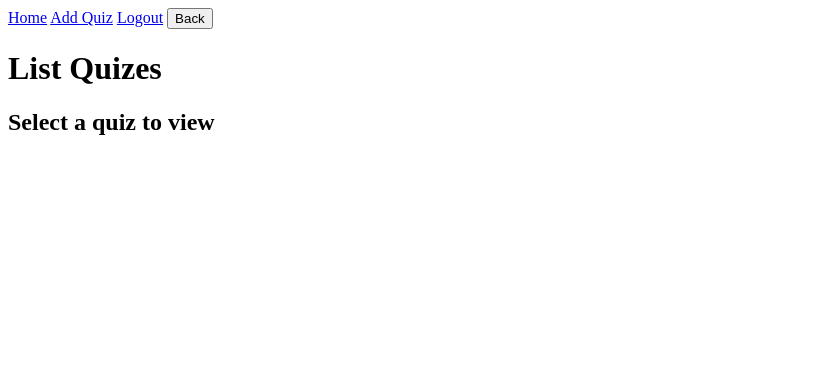
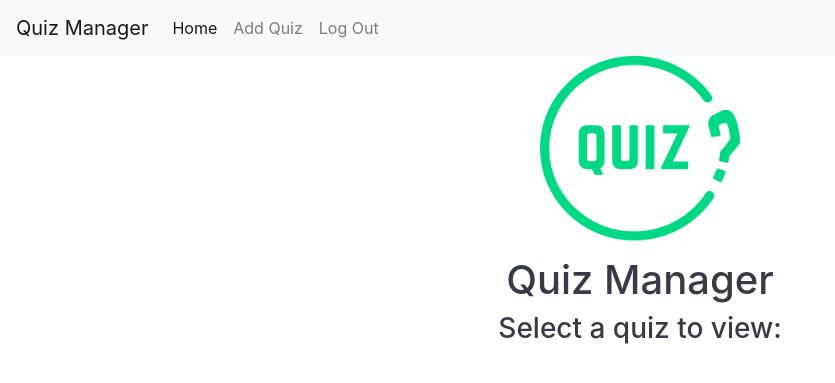
Before and after one commit to mathewbryan/BCS-Quiz-Manager, a Django app: page / in a window 1280 px wide. Shown: the top 383 px of the page, without its empty margins (0-835 px from the left). Run offline with Django 3.2, Linux system fonts and the light colour scheme; the visitor is signed in with stand-in values (Sample User, id 1); data that the repository does not hold is empty; some libraries are stand-ins or nearby versions.

Commit message:
Updated HTML templates

```diff
--- /dev/null
+++ b/quizmanager/Quiz/static/css/style.css
@@ -0,0 +1,60 @@
+h1, h2, h3, label, li, ol, ul {
+    color:#383b47;
+}
+a {
+    text-decoration: none;
+    color:#383b47;
+}
+input[type=submit]{
+    background-color: lightgray;
+    border-radius:  5px;
+    width: 100px;
+}
+.login-container{
+    display: flex;
+    justify-content: center;
+    text-align: center;
+    align-items: center;
+    flex-direction: column;
+    position: relative;
+    top: 40%;
+}
+.login-container input {
+    border-radius: 7px;
+    width: 350px;
+}
+.login-container #login {
+    border-radius: 7px;
+    width: auto;
+}
+.quiz-list {
+    display: flex;
+    justify-content: center;
+    text-align: center;
+}
+
+.questions-container{
+    display: flex;
+    justify-content: center;
+    text-align: center;
+    align-items: center;
+    flex-direction: column;
+
+}
+.questions-container ol {
+    padding-left: 0px;
+}
+.answers-container{
+    display: flex;
+    justify-content: center;
+    text-align: center;
+    align-items: center;
+    flex-direction: column;
+}
+.form-container {
+    display: flex;
+    justify-content: center;
+    text-align: center;
+    align-items: center;
+    flex-direction: column;
+}
--- a/quizmanager/Quiz/templates/Quiz/add_quiz.html
+++ b/quizmanager/Quiz/templates/Quiz/add_quiz.html
@@ -1,4 +1,7 @@
+{% load static %}
+<link rel="stylesheet"  href="{%  static  'css/style.css'  %}">
 {% include "Quiz/nav.html" %}
+<section class="form-container">
 <form method="post"> {% csrf_token %}
 <h2>Add a New Quiz</h2>
 <input type='hidden' name='action' value='add_quiz'>
@@ -13,3 +16,4 @@
 {{question_form.as_p}}
 <input type="submit" value="Save">
 </form>
+</section>
--- a/quizmanager/Quiz/templates/Quiz/base.html
+++ b/quizmanager/Quiz/templates/Quiz/base.html
@@ -0,0 +1,3 @@
+{% load static %}
+<body>
+</body>
--- a/quizmanager/Quiz/templates/Quiz/edit_question.html
+++ b/quizmanager/Quiz/templates/Quiz/edit_question.html
@@ -1,5 +1,7 @@
+{% load static %}
+<link rel="stylesheet"  href="{%  static  'css/style.css'  %}">
 {% include "Quiz/nav.html" %}
-
+<section class="form-container">
 <form method="post"> {% csrf_token %}
 <h2>Edit a Question</h2>
 <h4>Please select a quiz to link questions to</h4>
@@ -9,3 +11,4 @@
 <label for="checkbox">Delete Question</label>
 <input type="submit" value="Save">
 </form>
+</section>
--- a/quizmanager/Quiz/templates/Quiz/edit_quiz.html
+++ b/quizmanager/Quiz/templates/Quiz/edit_quiz.html
@@ -1,5 +1,8 @@
+{% load static %}
+<link rel="stylesheet"  href="{%  static  'css/style.css'  %}">
 {% include "Quiz/nav.html" %}
-<h1>edit quiz</h1>
+<section class="form-container">
+<h1>Edit Quiz</h1>
 
 <form method="post"> {% csrf_token %}
 <h2>Edit the Quiz Name</h2>
@@ -9,3 +12,4 @@
 <label for="checkbox">Delete Question</label>
 <input type="submit" value="Save">
 </form>
+</section>
--- a/quizmanager/Quiz/templates/Quiz/list.html
+++ b/quizmanager/Quiz/templates/Quiz/list.html
@@ -1,17 +1,25 @@
+{% load static %}
+<link rel="stylesheet"  href="{%  static  'css/style.css'  %}">
+<style>
+    img {
+        height: 200px;
+        width: 200px;
+    }
+</style>
 {% include "Quiz/nav.html" %}
-<h1>List Quizes</h1>
-<h2>
-    Select a quiz to view
-</h2>
-{% for quiz in quizzes %}
-    <a href="quiz/{{quiz.id}}/"> {{quiz}}</a> <br>
-    <br>
-    <!-- <ol>
-    {% for question in questions%}
-        {% if question.quiz.id == quiz.id %}
-            <li>{{question}}<br></li>
-            {% endif %}
-    {% endfor %}
-    <br>
-    </ol> -->
-{% endfor %}
+
+<body>
+<section class="quiz-list">
+    <div>
+        <img src={% static '/images/quiz-logo.jpg' %}>
+        <h1>Quiz Manager</h1>
+        <h3>
+            Select a quiz to view:
+        </h3>
+        {% for quiz in quizzes %}
+            <a href="quiz/{{quiz.id}}/"> {{quiz}}</a> <br>
+            <br>
+        {% endfor %}
+    </div>
+</section>
+</body>
--- a/quizmanager/Quiz/templates/Quiz/nav.html
+++ b/quizmanager/Quiz/templates/Quiz/nav.html
@@ -1,11 +1,38 @@
+{% load static %}
+<link rel="stylesheet"  href="{%  static  'css/style.css'  %}">
+<link rel="stylesheet" href="https://stackpath.bootstrapcdn.com/bootstrap/4.3.1/css/bootstrap.min.css" integrity="sha384-ggOyR0iXCbMQv3Xipma34MD+dH/1fQ784/j6cY/iJTQUOhcWr7x9JvoRxT2MZw1T" crossorigin="anonymous">
 <script>
 function goBack() {
   window.history.back();
 }
 </script>
-<div class="topnav">
-  <a class="active" href="/">Home</a>
-  <a class="active" href="/add-quiz/">Add Quiz</a>
+{% comment %} <div class="topnav">
+  <a class="active" href="/">Quizzes</a>
+  {% if 'can_edit_questions' in permissions.name or request.user.is_superuser %}
+    <a class="active" href="/add-quiz/">Add Quiz</a>
+  {%endif%}
   <a href="/logout/">Logout</a>
   <button onclick="goBack()">Back</button>
-</div>
+</div> {% endcomment %}
+
+<nav class="navbar navbar-expand-lg navbar-light bg-light">
+  <a class="navbar-brand" href="">Quiz Manager</a>
+  <button class="navbar-toggler" type="button" data-toggle="collapse" data-target="#navbarNav" aria-controls="navbarNav" aria-expanded="false" aria-label="Toggle navigation">
+    <span class="navbar-toggler-icon"></span>
+  </button>
+  <div class="collapse navbar-collapse" id="navbarNav">
+    <ul class="navbar-nav">
+      <li class="nav-item active">
+        <a class="nav-link" href="/">Home <span class="sr-only">(current)</span></a>
+      </li>
+      {% if 'can_edit_questions' in permissions.name or request.user.is_superuser %}
+        <li class="nav-item">
+          <a class="nav-link" href="/add-quiz/">Add Quiz</a>
+        </li>
+      {%endif%}
+      <li class="nav-item">
+        <a class="nav-link" href="/logout/">Log Out</a>
+      </li>
+    </ul>
+  </div>
+</nav>
```
Also changed, not shown: quizmanager/Quiz/templates/Quiz/add_question.html (+7 -0 lines), quizmanager/Quiz/templates/Quiz/questions.html (+15 -3 lines), quizmanager/Quiz/templates/Registration/login.html (+6 -1 lines), quizmanager/Quiz/static/images/quiz-logo.jpg (added).
